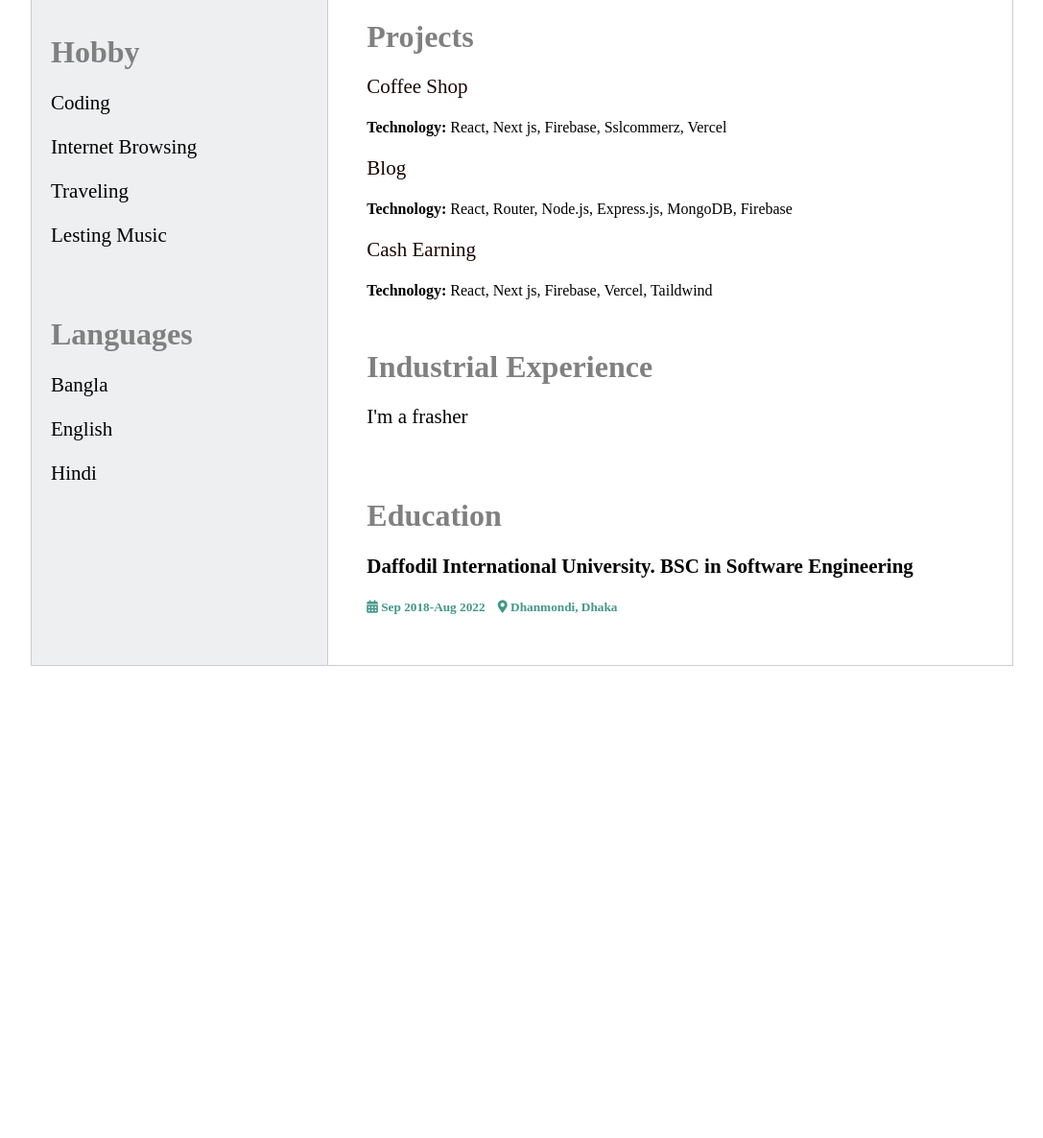
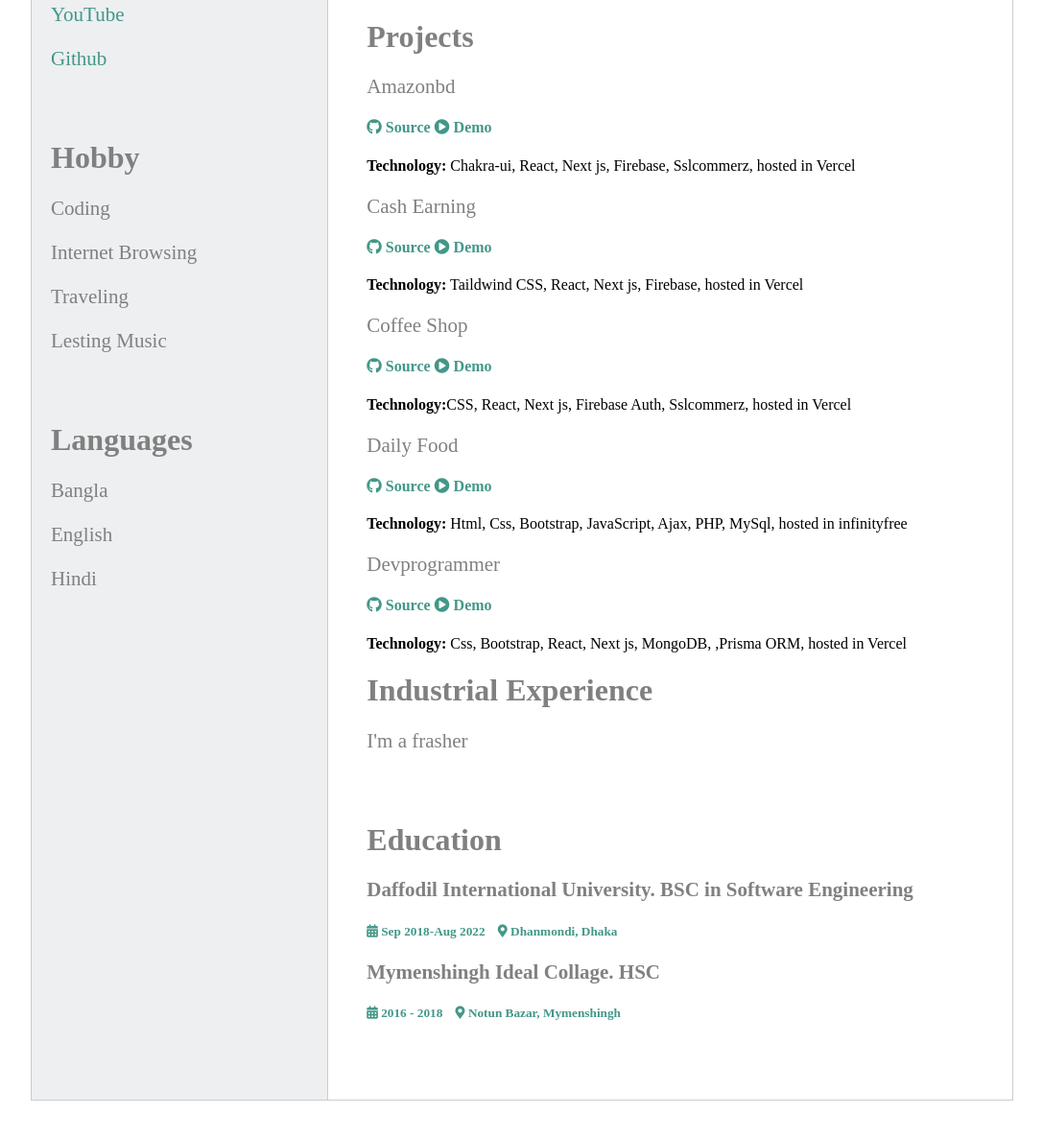
Before and after one commit to mahbubhswe/cv-template, a plain HTML site: page cv.html in a window 1280 px wide. Shown: the part 840-2026 px from the top of the page at 96% size, without its empty margins (96-1183 px from the left). Before the commit the page ends 1584 px from the top, so only its background shows below. Drawn offline with Linux system fonts and the light colour scheme.

Commit message:
Update cv.html

```diff
--- a/cv.html
+++ b/cv.html
@@ -44,7 +44,7 @@
         margin-left: 90px;
 
       }
-      h1 {
+      h1,p {
         color: gray;
       }
       .section {
@@ -55,7 +55,7 @@
       }
       a{
           text-decoration: none;
-          color: #180401;
+          color: #439789;
       }
       h5{
         color: #439789;
@@ -80,6 +80,8 @@
           <p>+8801623218618</p>
            <strong>E-mail</strong>
           <p>programmermahbub@gmail.com</p>
+          <strong>Address</strong>
+          <p>51, West Rajabazar, Tejgaon, Dhaka-1215</p>
         </div>
   <div class="section">
           <h1>Links</h1>
@@ -127,7 +129,7 @@
           <p><strong>•Expert:</strong> JavaScript, React.js, Node.js, Express.js, Redux.js, Rest API</p>
  <p><strong>•Comfortable:</strong> Node.js, Express.js, React.js,Redux.js, Firebase, REST API,PostgreSQL,MongoDB</p>
  <p><strong>•Familiar:</strong> C, Java, PHP</p>
- <p><strong>•Database:</strong> MySQL ,PostgreSQL, MongoDB</p>
+ <p><strong>•Database:</strong> MySQL ,PostgreSQL, Firebase, MongoDB</p>
  <p><strong>•Version Control:</strong> Git, Github</p>
  <p><strong>•IDE/Tools:</strong> Visual Studio, NetBeans, Postman, Firebase, Vercel, cPanel</p>
 
@@ -135,14 +137,31 @@
 
         <div class="section">
           <h1>Projects</h1>
-         <p> <a href="https://coffeeshop-six.vercel.app/">Coffee Shop</a></p>
-        <strong>Technology:</strong>  React, Next js, Firebase, Sslcommerz, Vercel
 
-        <p><a href="https://www.devprogrammer.com">Blog</a></p>
-           <strong>Technology:</strong>  React, Router, Node.js, Express.js, MongoDB, Firebase
-       <p><a href="https://vercel.com/mahbubswe/cashearning">Cash Earning</a></p>
-          <strong>Technology:</strong> React, Next js, Firebase, Vercel, Taildwind
-        </div>
+         <p>Amazonbd</p>
+        <h4><a  href="https://github.com/mahbubhswe/amazonbd"><i class="fab fa-github"></i> Source</a> <a href="https://amazonbd.vercel.app/"><i class="fas fa-play-circle"></i> Demo</a></h4>
+        <strong>Technology:</strong> Chakra-ui, React, Next js, Firebase, Sslcommerz, hosted in Vercel
+
+        <p>Cash Earning</p>
+          <h4><a  href="https://github.com/mahbubhswe/cash-earning"><i class="fab fa-github"></i> Source</a> <a href="https://cashearning.vercel.app/"><i class="fas fa-play-circle"></i> Demo</a></h4>
+        <strong>Technology:</strong> Taildwind CSS, React, Next js, Firebase, hosted in Vercel
+
+
+        <p>Coffee Shop</p>
+        <h4><a  href="https://github.com/mahbubhswe/coffee-shop"><i class="fab fa-github"></i> Source</a> <a href="https://coffee-shop-jet.vercel.app/"><i class="fas fa-play-circle"></i> Demo</a></h4>
+        <strong>Technology:</strong>CSS, React, Next js, Firebase Auth, Sslcommerz, hosted in Vercel
+
+
+        <p>Daily Food</p>
+        <h4><a  href="https://github.com/mahbubhswe/daily-food-html-css-bootstrap-js-ajax-php-mysql"><i class="fab fa-github"></i> Source</a> <a href="http://dailyfood.epizy.com/"><i class="fas fa-play-circle"></i> Demo</a></h4>
+        <strong>Technology:</strong>  Html, Css, Bootstrap, JavaScript, Ajax, PHP, MySql, hosted in infinityfree
+
+
+        <p>Devprogrammer</p>
+        <h4><a  href="https://github.com/mahbubhswe/devprogrammer"><i class="fab fa-github"></i> Source</a> <a href="https://devprogrammer.com/"><i class="fas fa-play-circle"></i> Demo</a></h4>
+        <strong>Technology:</strong> Css, Bootstrap, React, Next js, MongoDB, ,Prisma ORM, hosted in Vercel
+
+
 
         <div class="section">
           <h1>Industrial Experience</h1>
@@ -161,6 +180,16 @@
               Dhanmondi, Dhaka
             </h5>
           </p>
+          <p>
+            <strong
+              >Mymenshingh Ideal Collage. HSC</strong
+            >
+            <h5>
+              <i class="fas fa-calendar-alt"></i> 2016 - 2018 &nbsp;
+              &nbsp;<i class="fas fa-map-marker-alt"></i>
+              Notun Bazar, Mymenshingh
+            </h5>
+          </p>
         </div>
       </div>
     </div>
```
